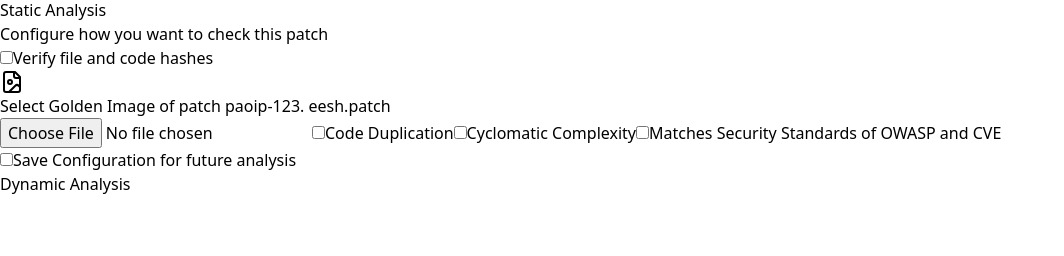
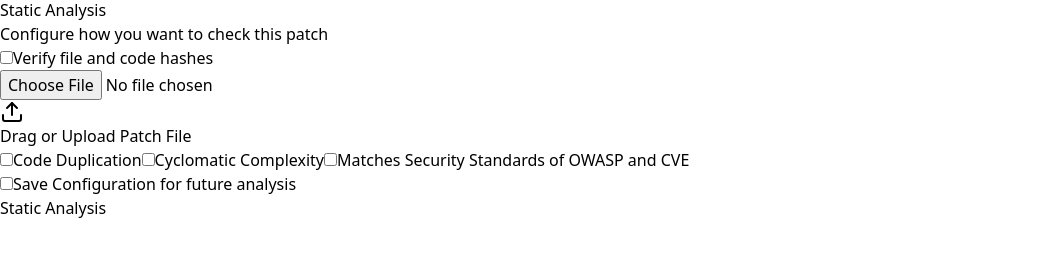
Before and after one commit to devansharyan123/kern, a React (Vite) app: page /analytics/static-analysis in a window 1280 px wide. Shown: the part 430-686 px from the top of the page, without its empty margins (0-1064 px from the left). Built offline with nearby package versions, Linux system fonts and the light colour scheme.

Commit message:
dynamic changed

```diff
--- a/src/pages/analytics.jsx
+++ b/src/pages/analytics.jsx
@@ -326,7 +326,7 @@ const AnalysisDashboard = ({ data = null }) => {
                         <div className="flex items-center gap-2">
                             <button
                                 className="px-4 py-2 bg-blue-600 text-white rounded-lg flex items-center gap-2"
-                                onClick={() => navigate("/analytics/patch-analysis")}
+                                onClick={() => navigate("/analytics/static-analysis")}
                             >
                                 <Plus className="w-4 h-4" />
                                 New Analysis
--- a/src/pages/fileUpload.jsx
+++ b/src/pages/fileUpload.jsx
@@ -27,6 +27,7 @@ const FileUpload = () => {
       setShowNotification(true);
       setTimeout(() => setShowNotification(false), 3000);
       return;
+
     }
 
     try {
@@ -43,7 +44,7 @@ const FileUpload = () => {
 
   return (
     <div className="flex flex-col min-h-screen">
-      <div className="flex flex-col items-center shadow-lg justify-center mt-5 pb-2 mx-8 rounded-lg flex-grow">
+      <div className="flex flex-col items-center shadow-lg justify-center m-5 pb-2 mx-8 rounded-lg flex-grow ">
         {!file && (
           <input
             type="file"
@@ -56,7 +57,7 @@ const FileUpload = () => {
         <label htmlFor="file-upload" className="w-full">
           {file ? (
             <div className="space-y-6 w-full">
-              <div className="border border-dashed border-blue-400 rounded-lg p-4 flex items-center justify-center gap-3 mx-auto max-w-2xl">
+              <div className="border border-dashed border-blue-400 rounded-lg p-8 flex items-center justify-center gap-3 mx-auto max-w-2xl">
                 <FileIcon className="h-6 w-6 text-blue-500" />
                 <span className="text-blue-500 text-lg">{file.name}</span>
               </div>
--- a/src/pages/osicm.jsx
+++ b/src/pages/osicm.jsx
@@ -5,7 +5,7 @@ function osicm() {
         <div className="flex flex-col items-center max-h-screen   mt-10  ">
             <div className="flex flex-col items-center  text-center pb-10 mb-10">
                 <div className="mb-6">
-                    <h1 className="text-5xl  font-bold text-black">
+                    <h1 className="text-4xl  font-bold text-black">
                         Patch Security Analysis
                     </h1>
                 </div>
@@ -18,7 +18,7 @@ function osicm() {
 
             <div className=" flex flex-row  justify-between text-left md:flex-row md:justify-between ">
                 <div className="mb-8 md:mb-0">
-                    <h2 className="  font-bold text-7xl text-black ">
+                    <h2 className="  font-bold text-6xl text-black ">
                         Secure your <span className="text-blue-500">PATCH</span>
                     </h2>
                     <p className=" mt-4 text-left text-3xl text-blue-600 ">
@@ -35,7 +35,7 @@ function osicm() {
                     <img
                         src="https://res.cloudinary.com/dwwbx27ts/image/upload/v1738178418/QR_Code-rafiki_1_iwjwn7.jpg" // Replace this with the actual image link
                         alt="QR Code Analysis"
-                        className="w-100 h-auto bg-transparent"
+                        className="w-80 h-80 bg-transparent"
                     />
                 </div>
             </div>
--- a/src/pages/staticAnalysis.jsx
+++ b/src/pages/staticAnalysis.jsx
@@ -1,9 +1,7 @@
-
-
-
 import React, { useState, useEffect } from "react";
 import { FileImage } from "lucide-react";
 import { useNavigate } from "react-router-dom";
+import { FileIcon, InfoIcon, Upload } from "lucide-react";
 
 const StaticAnalysis = () => {
   // State definitions
@@ -14,6 +12,7 @@ const StaticAnalysis = () => {
   const [error, setError] = useState(null);
   const [isPaused, setIsPaused] = useState(false);
   const [analysisCompleted, setAnalysisCompleted] = useState(false);
+  const [file, setFile] = useState(null);
   const [permissions, setPermissions] = useState({
     verifyHashes: false,
     codeDuplication: false,
@@ -21,7 +20,23 @@ const StaticAnalysis = () => {
     securityStandards: false
   });
 
-  // Default logs
+  const handleFileChange = (e) => {
+    const selectedFile = e.target.files?.[0];
+    if (selectedFile) {
+      setFile(selectedFile);
+      const storedPath = `/uploads/${selectedFile.name}`;
+      setFilePath(storedPath);
+    }
+  };
+
+  const abortAnalysis = () => {
+    setIsPaused(true);
+  };
+
+  const resumeAnalysis = () => {
+    setIsPaused(false);
+  };
+
   const [logs, setLogs] = useState([
     {
       timestamp: "2024-08-26 12:45:49, 657.5305-16598",
@@ -41,7 +56,6 @@ const StaticAnalysis = () => {
   ]);
   const navigate = useNavigate();
 
-  // Image upload handler
   const handleImageUpload = (event) => {
     const file = event.target.files?.[0];
     if (file) {
@@ -50,7 +64,6 @@ const StaticAnalysis = () => {
     }
   };
 
-  // Permission change handler
   const handlePermissionChange = (key) => {
     setPermissions(prev => ({
       ...prev,
@@ -58,7 +71,6 @@ const StaticAnalysis = () => {
     }));
   };
 
-  // Start analysis handler
   const startAnalysis = async () => {
     setIsDynamicAnalysis(true);
     setProgress(0);
@@ -87,17 +99,6 @@ const StaticAnalysis = () => {
     }
   };
 
-  // Abort analysis handler
-  const abortAnalysis = () => {
-    setIsPaused(true);
-  };
-
-  // Resume analysis handler
-  const resumeAnalysis = () => {
-    setIsPaused(false);
-  };
-
-  // Dynamic Analysis View
   if (isDynamicAnalysis) {
     const activePermissions = Object.entries(permissions)
       .filter(([_, value]) => value)
@@ -118,8 +119,7 @@ const StaticAnalysis = () => {
             <div className="text-center">
               <img src="https://res.cloudinary.com/dwwbx27ts/image/upload/v1738242590/Online_report-rafiki_1_zis5mj.jpg" alt="Analysis completed" className="mx-auto mb-4" />
               <h2 className="text-2xl font-semibold mb-4">Patch Analysis completed!</h2>
-              <button className="px-4 py-2 bg-blue-500 text-white rounded-full"
-             >
+              <button className="px-4 py-2 bg-blue-500 text-white rounded-full">
                 View Reports
               </button>
             </div>
@@ -128,10 +128,8 @@ const StaticAnalysis = () => {
       );
     }
 
-
     return (
       <div className="flex flex-col min-h-screen p-6 shadow-lg">
-        {/* Header */}
         <div className="flex justify-between items-center mb-6">
           <h2 className="text-2xl font-semibold">Static Analysis</h2>
           <div className="flex gap-4">
@@ -143,7 +141,6 @@ const StaticAnalysis = () => {
           </div>
         </div>
 
-        {/* Progress Section */}
         <div className="bg-blue-50 p-6 rounded-lg mb-6">
           <h3 className="text-xl font-semibold mb-4">Static analysis in Progress</h3>
           <div className="flex items-center gap-4 mb-4">
@@ -152,7 +149,6 @@ const StaticAnalysis = () => {
             </div>
           </div>
 
-          {/* Progress Bar */}
           <div className="relative w-full bg-gray-200 rounded-full h-2 mb-4">
             <div
               className="bg-blue-500 h-2 rounded-full transition-all duration-500"
@@ -165,7 +161,6 @@ const StaticAnalysis = () => {
             <div className="text-red-500 mb-4">{error}</div>
           )}
 
-          {/* Control Buttons */}
           <div className="flex justify-end gap-4">
             <button
               className="px-4 py-2 bg-red-400 text-white rounded-full"
@@ -182,7 +177,6 @@ const StaticAnalysis = () => {
           </div>
         </div>
 
-        {/* Permissions Section */}
         <div className="mb-6">
           <h3 className="text-lg font-medium mb-2">Allowed Permission</h3>
           <div className="flex flex-wrap gap-4">
@@ -194,7 +188,6 @@ const StaticAnalysis = () => {
           </div>
         </div>
 
-        {/* Log View */}
         <div className="bg-blue-50 rounded-lg shadow-lg">
           <h3 className="text-lg font-medium p-4 border-b">Live Log View</h3>
           <div className="p-4">
@@ -214,7 +207,6 @@ const StaticAnalysis = () => {
     );
   }
 
-  // Initial View
   return (
     <div className="flex flex-col min-h-screen shadow-lg m-6">
       <div className="mx-6 mt-6 p-10 bg-white shadow-lg rounded-lg">
@@ -222,7 +214,6 @@ const StaticAnalysis = () => {
         <p className="text-sm text-gray-500">Configure how you want to check this patch</p>
 
         <div className="mt-6 space-y-4">
-          {/* File Hash Verification */}
           <label className="flex items-center gap-2 text-gray-700">
             <input
               type="checkbox"
@@ -233,29 +224,33 @@ const StaticAnalysis = () => {
             Verify file and code hashes
           </label>
 
-          {/* Image Upload */}
-          <label
-            htmlFor="image-upload"
-            className="border-2 border-dashed border-blue-400 rounded-lg p-6 flex items-center justify-center gap-3 w-full cursor-pointer hover:bg-blue-50 transition"
-          >
-            {image ? (
-              <img src={image} alt="Uploaded" className="w-40 h-28 object-cover rounded-md" />
-            ) : (
-              <div className="flex items-center gap-2 text-blue-600">
-                <FileImage className="h-6 w-6" />
-                <span>Select Golden Image of patch paoip-123. eesh.patch</span>
-              </div>
+          <div className="flex flex-col items-center shadow-lg justify-center m-5 pb-2 mx-8 rounded-lg flex-grow ">
+            {!file && (
+              <input
+                type="file"
+                className="hidden"
+                id="file-upload"
+                onChange={handleFileChange}
+              />
             )}
-          </label>
-          <input
-            type="file"
-            id="image-upload"
-            className="hidden"
-            onChange={handleImageUpload}
-            accept="image/*"
-          />
 
-          {/* Other Permissions */}
+            <label htmlFor="file-upload" className="w-full">
+              {file ? (
+                <div className="space-y-6 w-full">
+                  <div className="border border-dashed border-blue-400 rounded-lg p-8 flex items-center justify-center gap-3 mx-auto max-w-2xl">
+                    <FileIcon className="h-6 w-6 text-blue-500" />
+                    <span className="text-blue-500 text-lg">{file.name}</span>
+                  </div>
+                </div>
+              ) : (
+                <span className="cursor-pointer w-full border-2 border-dashed border-blue-300 rounded-lg p-4 mx-4 flex flex-col items-center justify-center gap-4 bg-gray-50 hover:bg-gray-100 transition">
+                  <Upload className="h-8 w-5 text-gray-500" />
+                  <p className="text-blue-500">Drag or Upload Patch File</p>
+                </span>
+              )}
+            </label>
+          </div>
+
           <label className="flex items-center gap-2 text-gray-700">
             <input
               type="checkbox"
@@ -287,7 +282,6 @@ const StaticAnalysis = () => {
           </label>
         </div>
 
-        {/* Save Configuration */}
         <div className="mt-6 flex items-center gap-2">
           <input
             type="checkbox"
@@ -302,14 +296,13 @@ const StaticAnalysis = () => {
         </div>
       </div>
 
-      {/* Action Buttons */}
       <div className="mt-10 pt-5 w-full shadow-[0_-5px_10px_rgba(0,0,0,0.1)] flex items-end justify-end">
         <div className="flex w-full gap-4 justify-end items-center relative pr-10">
           <button
             onClick={startAnalysis}
             className="mt-10 px-5 py-3 text-white rounded-3xl transition bg-gradient-to-r from-blue-500 to-indigo-600"
           >
-            Dynamic Analysis
+            Static Analysis
           </button>
         </div>
       </div>
```
